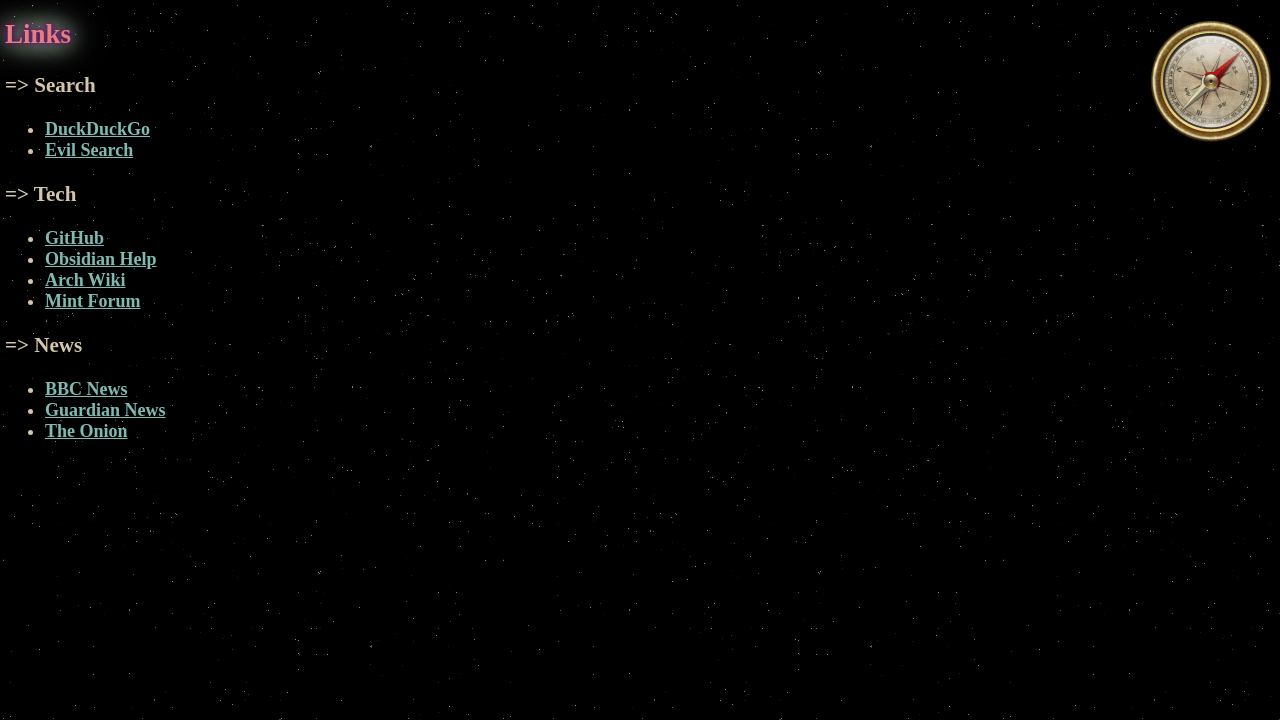
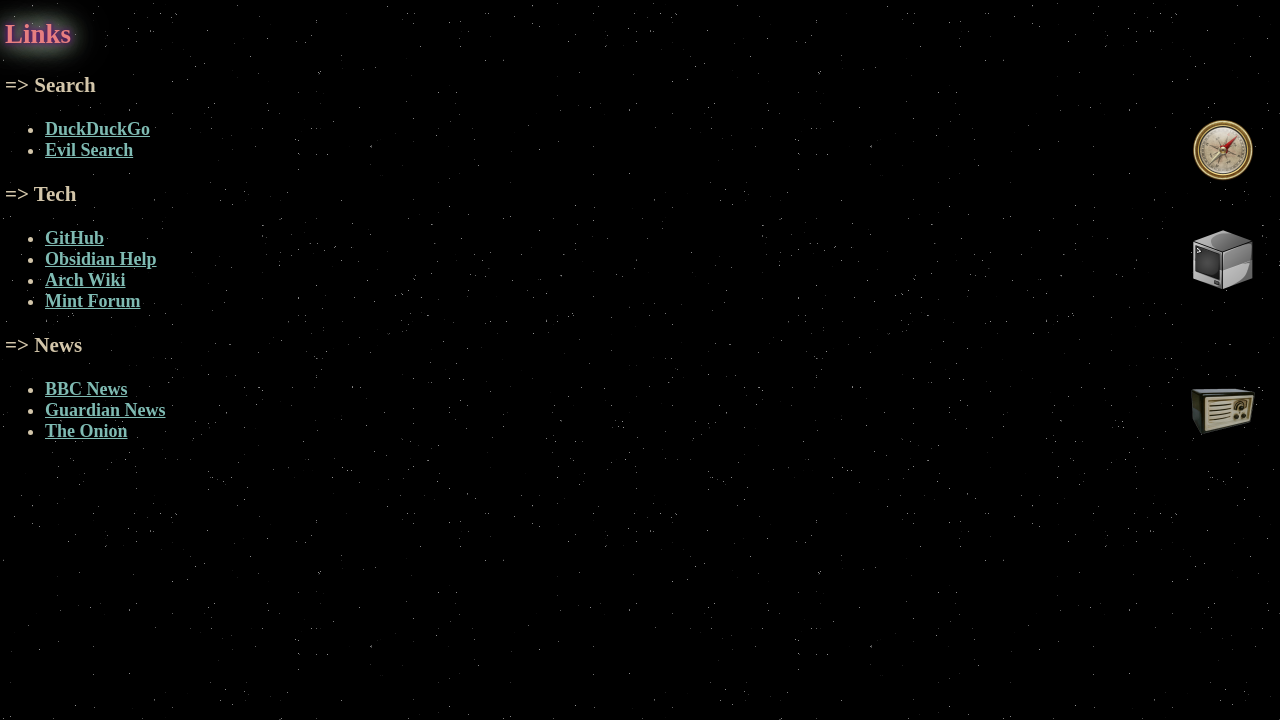
Before and after one commit to ToxicMutantJellyfish/ToxicMutantJellyfish.github.io, a plain HTML site: page index.html in a window 1280 px wide. Shown: the part 80-800 px from the top of the page. Drawn offline with Linux system fonts and the light colour scheme.

Commit message:
i'm going to have a cup of tea now...

```diff
--- a/index.html
+++ b/index.html
@@ -38,14 +38,15 @@
 </head>
 <body>
 	<h1>~ Basecamp ~</h1>
-	<img src="compass.png" style="float: right;">
 	<h2>Links</h2>
 	<h3>=> Search</h3>
+	<img src="compass.png" style="float: right; width: 64px; padding-right: 20px;">
 	<ul>
 		<li> <b><a href="https://duckduckgo.com/" target="_blank" style='color: #7fbbb3;'>DuckDuckGo</a></li></b>
 		<li> <b><a href="https://google.co.uk" target="_blank" style='color: #7fbbb3;'>Evil Search</a></li></b>
 	</ul>
 	<h3>=> Tech</h3>
+	<img src="pc.png" style="float: right; width: 64px; padding-right: 20px;">
 	<ul>
 		<li> <b><a href="https://github.com/" target="_blank" style='color: #7fbbb3;'>GitHub</a></li></b>
 		<li> <b><a href="https://help.obsidian.md/" target="_blank" style='color: #7fbbb3;'>Obsidian Help</a></li></b>
@@ -53,6 +54,7 @@
 		<li> <b><a href="https://forums.linuxmint.com/" target="_blank" style='color: #7fbbb3;'>Mint Forum</a></li></b>
 	</ul>
 	<h3>=> News</h3>
+	<img src="radio.png" style="float: right; width: 64px; padding-right: 20px;">
 	<ul>
 		<li> <b><a href="https://www.bbc.co.uk/news" target="_blank" style='color: #7fbbb3;'>BBC News</a></li></b>
 		<li> <b><a href="https://www.theguardian.com/uk" target="_blank" style='color: #7fbbb3;'>Guardian News</a></li></b>
```
Also changed, not shown: news.png (added), newspaper.png (deleted), pc.png (added), radio.png (added), tech.png (added).
